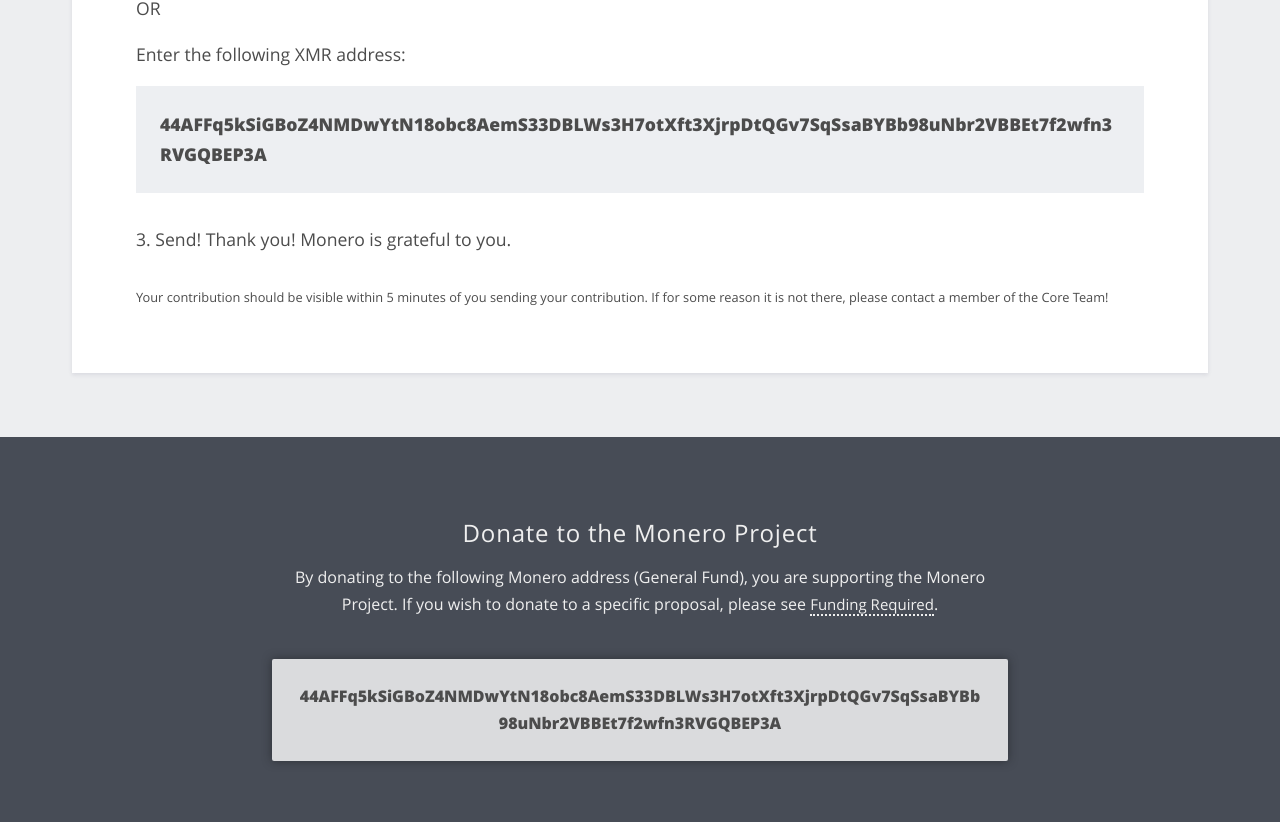
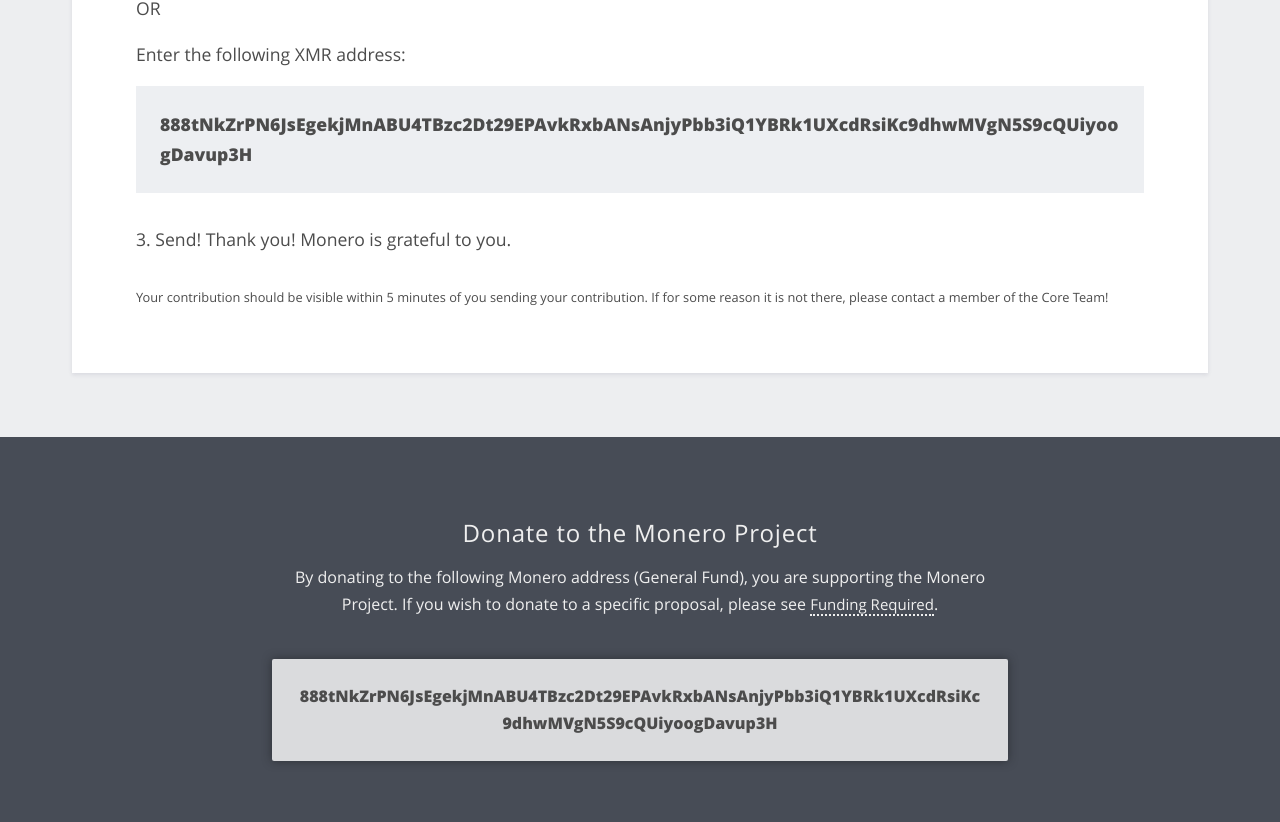
Before and after one commit to vertcoin-project/ccs-front, a Jekyll site: the page built from donate/index.html, in a window 1280 px wide. Shown: the part 850-1672 px from the top of the page. Built offline with Jekyll 4.4.1, drawn with Linux system fonts in a browser that asks for light colours; comment, search, counter and statistics services are not loaded.

Commit message:
update general fund donation address to subaddress -- same wallet

```diff
--- a/_includes/footer.html
+++ b/_includes/footer.html
@@ -4,8 +4,8 @@
                      <div class="col-md-8 col-sm-10 col-xs-12">
                         <h3>Donate to the Monero Project</h3>
                         <p>By donating to the following Monero address (General Fund), you are supporting the Monero Project. If you wish to donate to a specific proposal, please see <a href="/funding-required/index.html" class="white gf">Funding Required</a>.</p>
-                        <p><a href="monero:44AFFq5kSiGBoZ4NMDwYtN18obc8AemS33DBLWs3H7otXft3XjrpDtQGv7SqSsaBYBb98uNbr2VBBEt7f2wfn3RVGQBEP3A" class="qr"><img src="/img/donate-monero.png" /></a></p>
-                        <p class="gf-address">44AFFq5kSiGBoZ4NMDwYtN18obc8AemS33DBLWs3H7otXft3XjrpDtQGv7SqSsaBYBb98uNbr2VBBEt7f2wfn3RVGQBEP3A</p>
+                        <p><a href="monero:888tNkZrPN6JsEgekjMnABU4TBzc2Dt29EPAvkRxbANsAnjyPbb3iQ1YBRk1UXcdRsiKc9dhwMVgN5S9cQUiyoogDavup3H" class="qr"><img src="/img/donate-monero.png" /></a></p>
+                        <p class="gf-address">888tNkZrPN6JsEgekjMnABU4TBzc2Dt29EPAvkRxbANsAnjyPbb3iQ1YBRk1UXcdRsiKc9dhwMVgN5S9cQUiyoogDavup3H</p>
                      </div>
                 </div>
             </div>
--- a/donate/index.html
+++ b/donate/index.html
@@ -24,11 +24,11 @@
                                             <p>1. Choose the amount of XMR you wish to contribute to this proposal</p>
                                             <p>2. Scan this QR code or tap to open in your Monero wallet app:</p>
                                             <p>
-                                                <a href="monero:44AFFq5kSiGBoZ4NMDwYtN18obc8AemS33DBLWs3H7otXft3XjrpDtQGv7SqSsaBYBb98uNbr2VBBEt7f2wfn3RVGQBEP3A" class="qr"><img src="/img/donate-monero.png"/></a>
+                                                <a href="monero:888tNkZrPN6JsEgekjMnABU4TBzc2Dt29EPAvkRxbANsAnjyPbb3iQ1YBRk1UXcdRsiKc9dhwMVgN5S9cQUiyoogDavup3H" class="qr"><img src="/img/donate-monero.png"/></a>
                                             </p>
                                             <p>OR</p>
                                             <p>Enter the following XMR address:</p>
-                                            <p class="string">44AFFq5kSiGBoZ4NMDwYtN18obc8AemS33DBLWs3H7otXft3XjrpDtQGv7SqSsaBYBb98uNbr2VBBEt7f2wfn3RVGQBEP3A</p>
+                                            <p class="string">888tNkZrPN6JsEgekjMnABU4TBzc2Dt29EPAvkRxbANsAnjyPbb3iQ1YBRk1UXcdRsiKc9dhwMVgN5S9cQUiyoogDavup3H</p>
                                             <p>3. Send! Thank you! Monero is grateful to you.</p>
                                             <p class="if-issues">Your contribution should be visible within 5 minutes of you sending your contribution. If for some reason it is not there, please contact a member of the Core Team!</p>
                                        </div>
```
